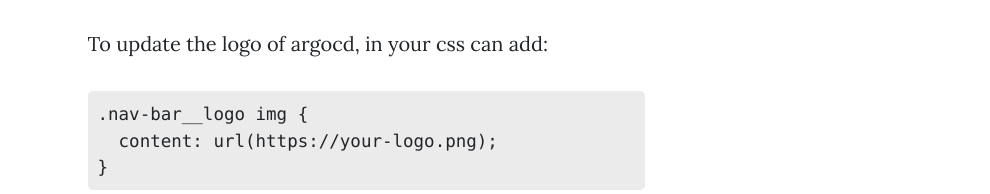
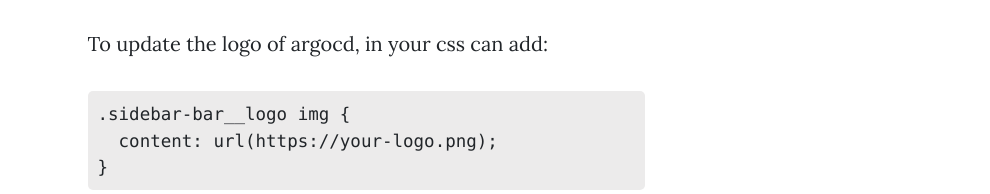
Before and after one commit to saumeya/saumeya.github.io, a plain HTML site: page 4.custom-styles-argocd.html in a window 1280 px wide. Shown: the part 949-1143 px from the top of the page, without its empty margins (290-1280 px from the left). Drawn offline with nearby package versions, Linux system fonts and the light colour scheme.

Commit message:
update logo image style

```diff
--- a/4.custom-styles-argocd.html
+++ b/4.custom-styles-argocd.html
@@ -64,7 +64,7 @@
                            <li>First create a css file and add your style corresponding to the styles in <a style="color: rgb(5, 5, 158); text-decoration: underline;" href="https://github.com/argoproj/argo-ui">argo-ui repository.</a></li>
                            <p>I have created a sample css for you too look at, this by no means is complete and is only for demonstration purposes. <a style="color: rgb(5, 5, 158)" href="https://saumeya.github.io/argo-custom-style/style.css">Link to style.css</a></p>
                            <p>To update the logo of argocd, in your css can add:</p>
-                           <pre style="background-color: rgb(236, 235, 235); padding: 10px; border-radius: 5px;"><code><span >.nav-bar__logo img {</span> <br><span >  content: url(https://your-logo.png);</span><br><span>}</span></code></pre>
+                           <pre style="background-color: rgb(236, 235, 235); padding: 10px; border-radius: 5px;"><code><span >.sidebar-bar__logo img {</span> <br><span >  content: url(https://your-logo.png);</span><br><span>}</span></code></pre>
                            <li>Add CSS file link to argocd config-map  </li>
                            <pre style="color: #d63384;">kubectl edit configmap -n argocd argocd-cm -o yaml</pre>
                             <p>And then add to data field: </p>
```
